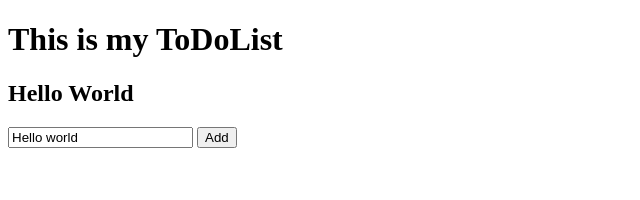
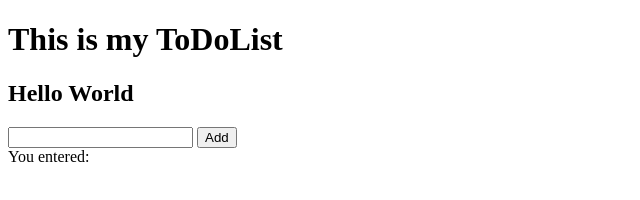
Before and after one commit to SChervonyi/CG.1.TodoList, a plain HTML site: page index.html in a window 1280 px wide. Shown: the whole page, without its empty margins (0-640 px from the left). Drawn offline with nearby package versions, Linux system fonts and the light colour scheme.

Commit message:
Added function: user write and we see text

```diff
--- a/index.html
+++ b/index.html
@@ -1,24 +1,25 @@
 <!DOCTYPE html>
 <html>
     <head>
-	    <script src="https://ajax.googleapis.com/ajax/libs/angularjs/1.5.8/angular.min.js"></script>
+	<script src="https://ajax.googleapis.com/ajax/libs/angularjs/1.5.8/angular.min.js"></script>
         <script type = "text/javascript" src = "main.js"></script>
+        <link href = "common.css" rel = "stylesheet">
     </head>
         <h1>
             This is my ToDoList <br>
         </h1>
 
     <body>
-        <div ng-app="myApp" ng-controller="myCtrl">
-
+<div ng-app="myApp" ng-controller="myCtrl">
         <h2>
             Hello World <br>
         </h2>
-
-    <form>
-        <input id="InputText"  ng-model="hello">
-        <button type="button" onclick="ShowInput()">Add</button>
-    </form>
+        <form>
+	    <input type = "text" id = "add_field" ng-model = "todoInput" >
+            <button type = "button" onclick="ShowInput()">Add</button>
+		<br>
+	You entered: {{todoInput}}
+        </form>
 
     </body>
 
--- a/main.js
+++ b/main.js
@@ -1,8 +1,6 @@
 function ShowInput() {
     var x, text;
-
-     x = document.getElementById("InputText").value;
-
+    x = document.getElementById("add_field").value;
     if (isNaN(x)) {
         text = x;
     } else {
@@ -11,8 +9,7 @@ function ShowInput() {
     console.log(text);
 }
 
-
 var app = angular.module('myApp', []);
 app.controller('myCtrl', function($scope) {
-    $scope.hello = "Hello world";
-  });
+    $scope.todoInput = "";
+});
```
